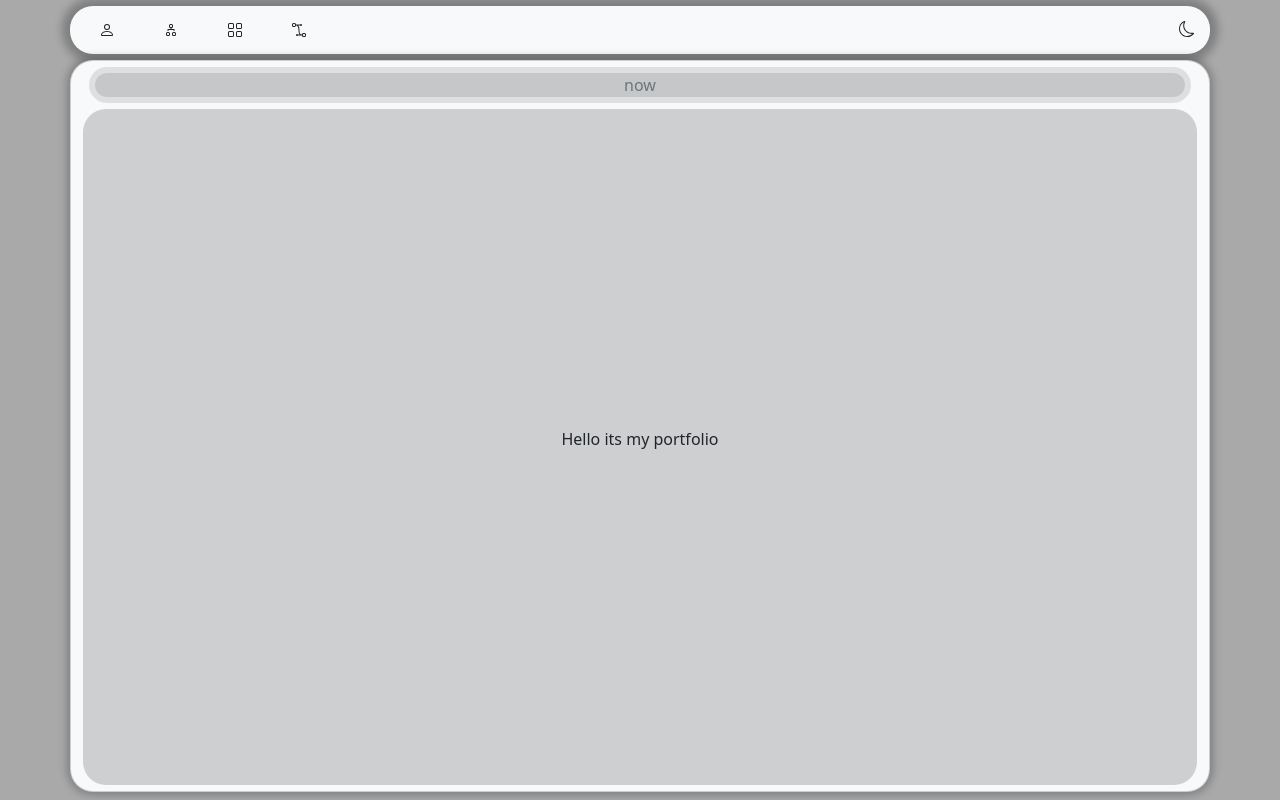
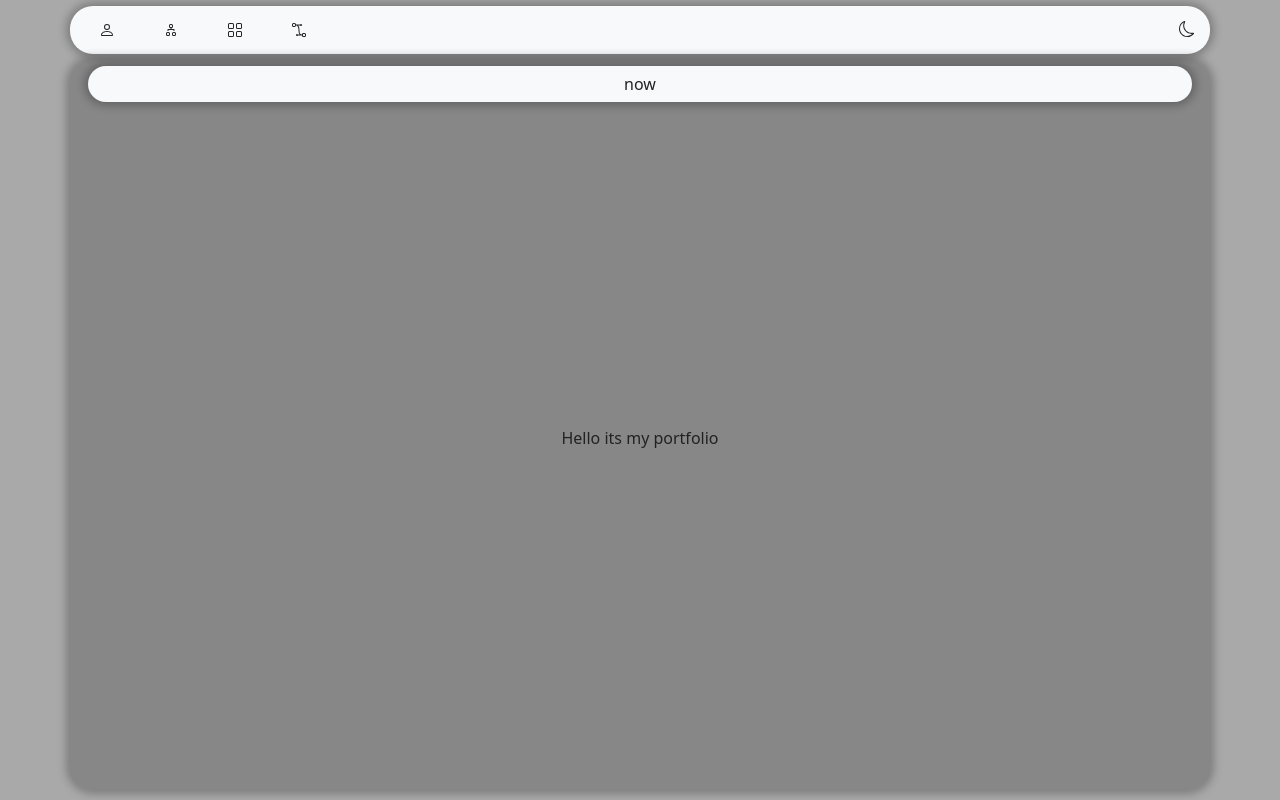
Before and after one commit to dawmsi/portfolio, a React (Create React App) app: page / in a window 1280 px wide. Built offline with nearby package versions, Linux system fonts and the light colour scheme.

Commit message:
change theme mode

```diff
--- a/src/components/CarouselArea/CarouselArea.scss
+++ b/src/components/CarouselArea/CarouselArea.scss
@@ -2,6 +2,7 @@
     padding: 0;
     height: 100%;
     width: 100%;
+    background: transparent;
 
     .carousel-inner {
         position: relative;
@@ -9,12 +10,11 @@
         left: 0;
         justify-content: center;
         overflow: visible;
-        height: calc(100% - 28.8px);
+        height: calc(100% - 26.8px);
 
         .carousel-item {
-            height: 100%;
-            background-color: white;
-            box-shadow: 0px 0px 8px 8px rgba(0, 0, 0, 0.25);
+            height: 98%;
+            box-shadow: 0px 0px 8px 4px rgba(0, 0, 0, 0.25);
             border-radius: 23px;
             width: 100%;
             .inside__item {
@@ -29,9 +29,12 @@
     .carousel-indicators {
         display: flex;
         justify-self: center;
+        box-shadow: 0px 0px 8px 4px rgba(0, 0, 0, 0.25);
+        border-radius: 23px;
         width: fit-content;
-        padding: 0 7px;
-        margin: auto;
+        padding: 2px 6px;
+        margin: -4px auto;
+
         .active {
             height: 0.8rem;
             width: 0.8rem;
@@ -50,6 +53,19 @@
     }
 }
 
+.carousel-light .carousel-indicators {
+    --bs-bg-opacity: 1;
+    background-color: rgba(var(--bs-dark-rgb), var(--bs-bg-opacity)) !important;
+}
+
+.carousel-dark .carousel-indicators {
+    --bs-bg-opacity: 1;
+    background-color: rgba(
+        var(--bs-light-rgb),
+        var(--bs-bg-opacity)
+    ) !important;
+}
+
 .carousel-item-next:not(.carousel-item-start),
 .active.carousel-item-end {
     transform: scale(0.9) translateX(120%);
--- a/src/components/CarouselArea/index.js
+++ b/src/components/CarouselArea/index.js
@@ -5,26 +5,51 @@ export const CarouselArea = ({ isLight }) => {
     return (
         <>
             <Carousel
+                bg={'transparent'}
                 variant={isLight ? 'dark' : 'light'}
                 controls={false}
                 touch={true}
             >
-                <Carousel.Item>
+                <Carousel.Item
+                    className={
+                        isLight ? 'bg-light text-dark' : 'bg-dark text-light'
+                    }
+                >
                     <div className="inside__item">Item1</div>
                 </Carousel.Item>
-                <Carousel.Item>
+                <Carousel.Item
+                    className={
+                        isLight ? 'bg-light text-dark' : 'bg-dark text-light'
+                    }
+                >
                     <div className="inside__item">Item2</div>
                 </Carousel.Item>
-                <Carousel.Item>
+                <Carousel.Item
+                    className={
+                        isLight ? 'bg-light text-dark' : 'bg-dark text-light'
+                    }
+                >
                     <div className="inside__item">Item3</div>
                 </Carousel.Item>
-                <Carousel.Item>
+                <Carousel.Item
+                    className={
+                        isLight ? 'bg-light text-dark' : 'bg-dark text-light'
+                    }
+                >
                     <div className="inside__item">Item4</div>
                 </Carousel.Item>
-                <Carousel.Item>
+                <Carousel.Item
+                    className={
+                        isLight ? 'bg-light text-dark' : 'bg-dark text-light'
+                    }
+                >
                     <div className="inside__item">Item5</div>
                 </Carousel.Item>
-                <Carousel.Item>
+                <Carousel.Item
+                    className={
+                        isLight ? 'bg-light text-dark' : 'bg-dark text-light'
+                    }
+                >
                     <div className="inside__item">Item6</div>
                 </Carousel.Item>
             </Carousel>
--- a/src/components/Title/Title.scss
+++ b/src/components/Title/Title.scss
@@ -7,11 +7,9 @@
         align-items: center;
         .title__row {
             position: relative;
-            background-color: rgba(0, 0, 0, 0.2);
-            border: 6px solid rgba(0, 0, 0, 0.1);
-            background-clip: padding-box;
+            padding: 6px;
             /* -webkit-background-clip: padding-box; */
-            padding: 0 6px;
+            box-shadow: 0px 0px 8px 4px rgba(0, 0, 0, 0.25);
             border-radius: 23px;
             -webkit-border-radius: 23px;
             -moz-border-radius: 23px;
@@ -19,6 +17,7 @@
             justify-content: center;
             align-items: center;
             width: 100%;
+            --bs-border-opacity: 0.1;
             .breadcrumb {
                 justify-content: center;
                 margin: 0;
--- a/src/components/Title/index.js
+++ b/src/components/Title/index.js
@@ -1,17 +1,25 @@
 import React from 'react'
 import { Breadcrumb, Col, Container, Row } from 'react-bootstrap'
 import './Title.scss'
-export const Title = (isLight) => {
+export const Title = ({ isLight }) => {
     return (
         <>
             <Col className="title__col">
                 <Container className="title__container">
-                    <Row className="title__row">
-                        <Breadcrumb
-                            className="title__col"
-                            color={isLight ? 'light' : 'dark'}
-                        >
-                            <Breadcrumb.Item active>now</Breadcrumb.Item>
+                    <Row
+                        className={
+                            isLight
+                                ? 'title__row bg-light text-dark'
+                                : ' title__row bg-dark text-light'
+                        }
+                    >
+                        <Breadcrumb className="title__col">
+                            <Breadcrumb.Item
+                                className={isLight ? 'text-dark' : 'text-light'}
+                                active
+                            >
+                                now
+                            </Breadcrumb.Item>
                         </Breadcrumb>
                     </Row>
                 </Container>
--- a/src/containers/Main/Main.scss
+++ b/src/containers/Main/Main.scss
@@ -1,11 +1,13 @@
 .app__row {
-    height: calc(100% - 56px);
+    height: calc(100% - 58px);
     box-sizing: border-box;
 }
 
 .main {
     border-radius: 23px;
-    box-shadow: 0px 0px 8px 3px rgba(0, 0, 0, 0.25);
+    border: 0;
+    background-color: rgba(0, 0, 0, 0.2);
+    box-shadow: 0px 0px 8px 4px rgba(0, 0, 0, 0.25);
     height: 100%;
     margin-bottom: 6px;
     padding: 0 6px;
@@ -19,7 +21,6 @@
         .main__col {
             padding: 0 4px;
             height: 100%;
-            background-color: rgba(0, 0, 0, 0.17);
             border-radius: 23px;
             display: flex;
             justify-content: center;
--- a/src/containers/Main/index.js
+++ b/src/containers/Main/index.js
@@ -6,10 +6,16 @@ import { MainRoutes } from './routes/MainRoutes'
 export const Main = ({ isLight }) => {
     return (
         <>
-            <Card className="main" bg={isLight ? 'light' : 'dark'}>
+            <Card
+                className={
+                    isLight
+                        ? 'main text-dark'
+                        : ' main text-light'
+                }
+            >
                 <Card.Body className="main__body">
                     <Row>
-                        <Title />
+                        <Title isLight={isLight} />
                     </Row>
                     <Col className="main__col">
                         <MainRoutes isLight={isLight}></MainRoutes>
--- a/src/containers/NavBar/NavBar.scss
+++ b/src/containers/NavBar/NavBar.scss
@@ -1,7 +1,7 @@
 .navbar {
     position: relative;
     background-color: white;
-    box-shadow: 0px 0px 8px 8px rgba(0, 0, 0, 0.25);
+    box-shadow: 0px 0px 8px 4px rgba(0, 0, 0, 0.25);
     transition: 0.3s;
     padding: 6px 0;
     border-radius: 23px;
--- a/src/index.js
+++ b/src/index.js
@@ -10,7 +10,6 @@ root.render(
         <Router>
             <Routes>
                 <Route path="*" element={<App />} />
-                <Route path="/" element={<App />} />
             </Routes>
         </Router>
     </React.StrictMode>
```
